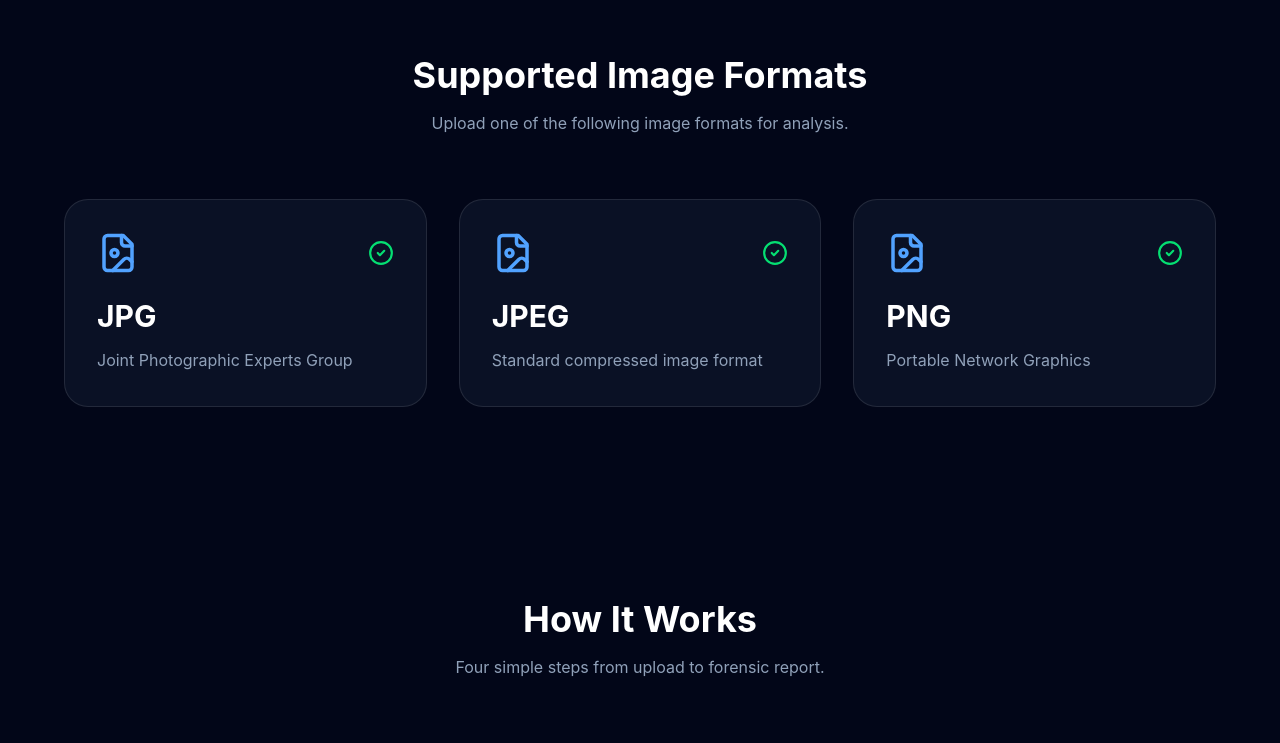
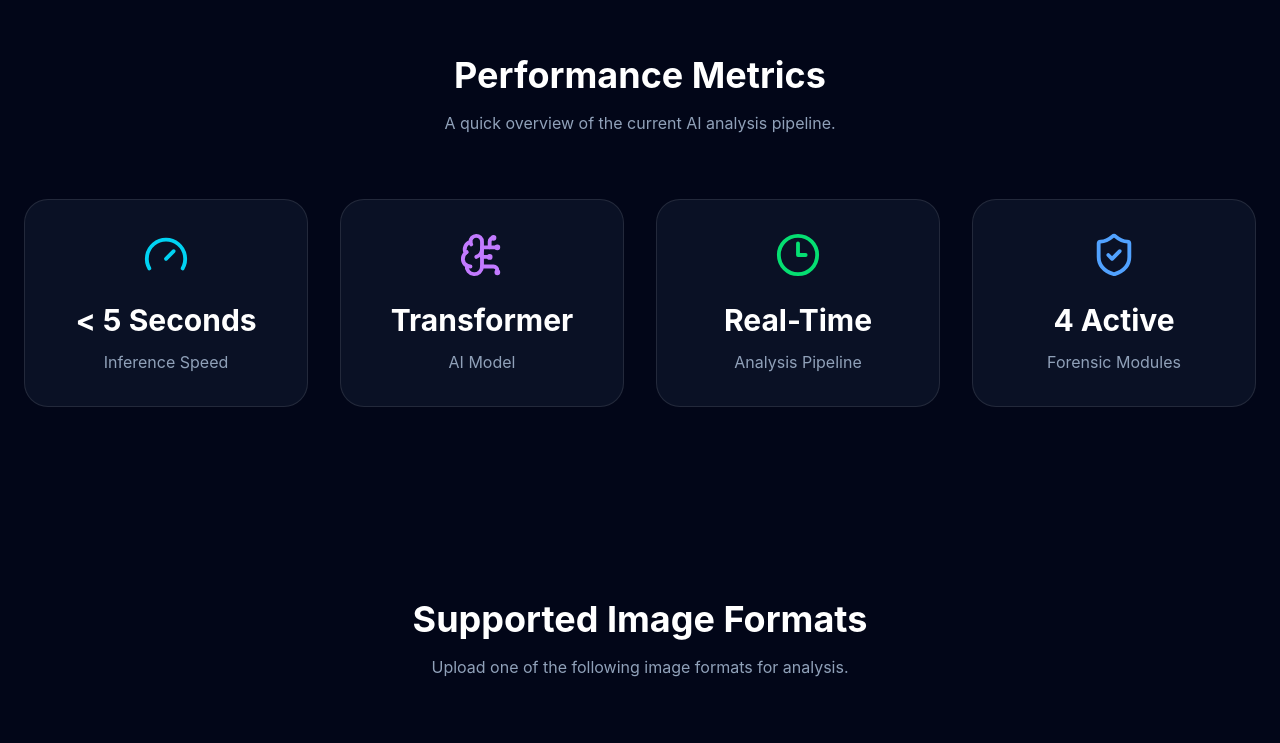
Before and after one commit to aryansingh192005/truthlens-ai, a React (Vite) app in the folder client/: page / in a window 1280 px wide. Shown: the part 3093-3836 px from the top of the page. Built offline with nearby package versions, Linux system fonts and the light colour scheme.

Commit message:
feat: add performance metrics section

```diff
--- /dev/null
+++ b/client/src/components/PerformanceMetrics.jsx
@@ -0,0 +1,86 @@
+import {
+  Gauge,
+  BrainCircuit,
+  Clock3,
+  ShieldCheck,
+} from "lucide-react";
+
+export default function PerformanceMetrics() {
+  const metrics = [
+    {
+      icon: Gauge,
+      title: "Inference Speed",
+      value: "< 5 Seconds",
+      color: "text-cyan-400",
+    },
+    {
+      icon: BrainCircuit,
+      title: "AI Model",
+      value: "Transformer",
+      color: "text-purple-400",
+    },
+    {
+      icon: Clock3,
+      title: "Analysis Pipeline",
+      value: "Real-Time",
+      color: "text-green-400",
+    },
+    {
+      icon: ShieldCheck,
+      title: "Forensic Modules",
+      value: "4 Active",
+      color: "text-blue-400",
+    },
+  ];
+
+  return (
+    <section className="bg-slate-950 px-6 py-24">
+      <div className="mx-auto max-w-7xl">
+
+        <div className="mb-16 text-center">
+
+          <h2 className="text-4xl font-bold text-white">
+            Performance Metrics
+          </h2>
+
+          <p className="mt-4 text-slate-400">
+            A quick overview of the current AI analysis pipeline.
+          </p>
+
+        </div>
+
+        <div className="grid gap-8 md:grid-cols-2 xl:grid-cols-4">
+
+          {metrics.map((metric, index) => {
+            const Icon = metric.icon;
+
+            return (
+              <div
+                key={index}
+                className="rounded-3xl border border-white/10 bg-slate-900/70 p-8 text-center transition duration-300 hover:-translate-y-2 hover:border-blue-500"
+              >
+                <div className="flex justify-center">
+                  <Icon
+                    size={46}
+                    className={metric.color}
+                  />
+                </div>
+
+                <h3 className="mt-6 text-3xl font-bold text-white">
+                  {metric.value}
+                </h3>
+
+                <p className="mt-3 text-slate-400">
+                  {metric.title}
+                </p>
+
+              </div>
+            );
+          })}
+
+        </div>
+
+      </div>
+    </section>
+  );
+}
--- a/client/src/pages/Home.jsx
+++ b/client/src/pages/Home.jsx
@@ -3,6 +3,7 @@ import Hero from "../components/Hero";
 import Statistics from "../components/Statistics";
 import Features from "../components/Features";
 import TechStack from "../components/TechStack";
+import PerformanceMetrics from "../components/PerformanceMetrics";
 import SupportedFormats from "../components/SupportedFormats";
 import HowItWorks from "../components/HowItWorks";
 import CTA from "../components/CTA";
@@ -29,6 +30,8 @@ export default function Home() {
 
         <TechStack />
 
+        <PerformanceMetrics />
+
         <SupportedFormats />
 
         <HowItWorks />
```
